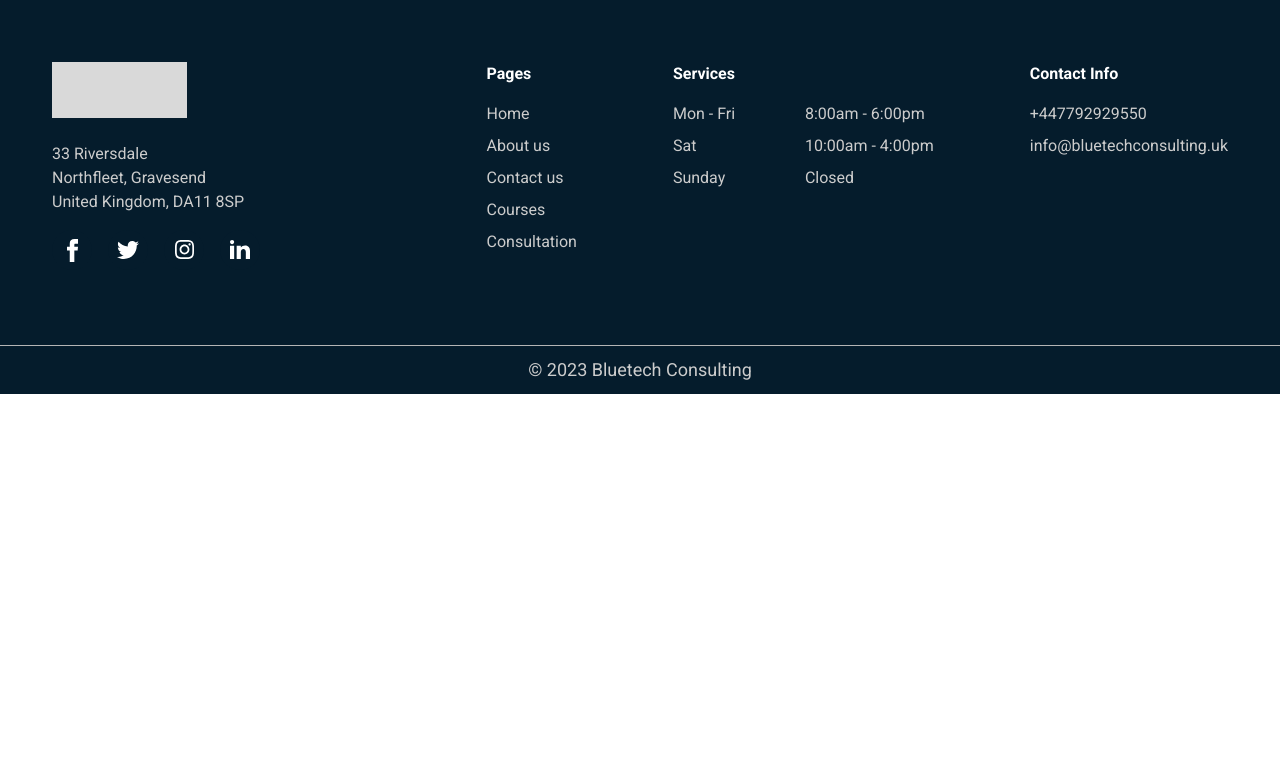
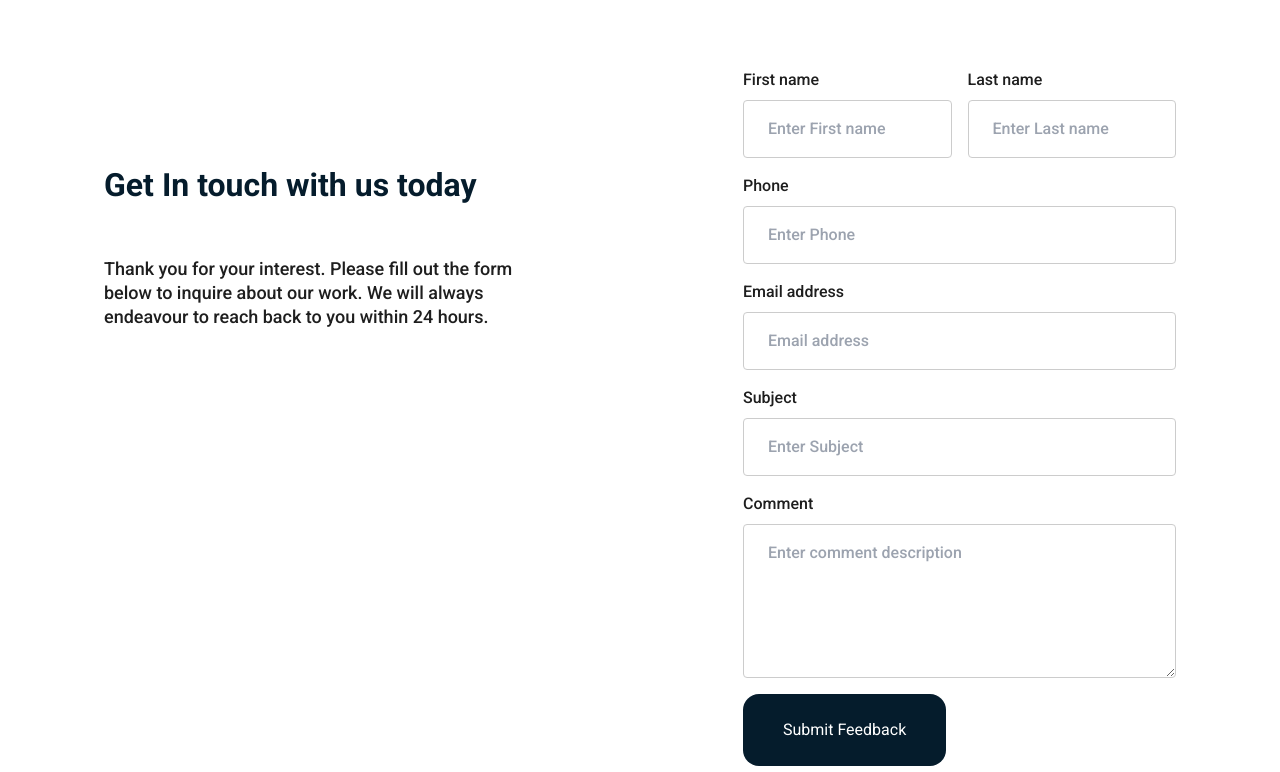
Before and after one commit to elijahthis/bluetech-consulting, a Next.js app: page /contact-us in a window 1280 px wide. Shown: the part 288-1060 px from the top of the page. Before the commit the page ends 800 px from the top, so only its background shows below. Built offline with nearby package versions, Linux system fonts and the light colour scheme.

Commit message:
feat: contact

```diff
--- a/app/contact-us/page.tsx
+++ b/app/contact-us/page.tsx
@@ -1,12 +1,23 @@
+"use client";
 import TitleBanner from "@/components/TitleBanner";
+import { ContactForm, ContactSuccess, SideText } from "@/pageParts/contact-us";
+import { useState } from "react";
 
 const ContactUs = () => {
+	const [done, setDone] = useState(false);
 	return (
-		<main>
+		<main className="">
 			<TitleBanner title="Contact Us" />
-			<div>
-				<div></div>
-			</div>
+			{!done ? (
+				<div className="grid grid-cols-2 gap-[206px] px-[104px] pb-10 pt-[70px]  ">
+					<SideText />
+					<ContactForm setDone={(val: boolean) => setDone(val)} />
+				</div>
+			) : (
+				<div className="py-20 px-[282px] ">
+					<ContactSuccess />
+				</div>
+			)}
 		</main>
 	);
 };
--- /dev/null
+++ b/components/Button/index.tsx
@@ -0,0 +1,36 @@
+"use client";
+import { MouseEvent } from "react";
+
+interface ButtonProps {
+	children: string | JSX.Element;
+	className?: string;
+	onClick: () => void;
+	loading?: boolean;
+	disabled?: boolean;
+	type?: "button" | "submit" | "reset" | undefined;
+}
+
+const Button = ({
+	children,
+	className = "",
+	onClick,
+	loading = false,
+	disabled = false,
+	type = "button",
+}: ButtonProps) => {
+	return (
+		<button
+			className={`rounded-2xl bg-[#051C2C] text-white w-max px-10 py-6 text-base `}
+			onClick={(e: MouseEvent<HTMLButtonElement>) => {
+				if (disabled) e.preventDefault();
+				else if (!loading) onClick && onClick();
+			}}
+			type={type}
+			disabled={disabled}
+		>
+			{children}
+		</button>
+	);
+};
+
+export default Button;
--- /dev/null
+++ b/components/InputComponent/index.tsx
@@ -0,0 +1,59 @@
+interface InputComponentProps {
+	label: string;
+	name: string;
+	value?: string;
+	onChange?: (
+		e: React.ChangeEvent<HTMLInputElement | HTMLTextAreaElement>
+	) => void;
+	type:
+		| "text"
+		| "email"
+		| "password"
+		| "number"
+		| "tel"
+		| "url"
+		| "search"
+		| "textarea"
+		| undefined;
+	placeholder?: string;
+}
+
+const InputComponent = ({
+	label,
+	name,
+	value,
+	onChange,
+	type,
+	placeholder,
+}: InputComponentProps) => {
+	return (
+		<label
+			htmlFor=""
+			className="flex flex-col items-stretch gap-2 text-[051C2C] font-medium "
+		>
+			{label}
+			{type === "textarea" ? (
+				<textarea
+					name={name}
+					id=""
+					cols={30}
+					rows={5}
+					// onChange={onChange}
+					placeholder={placeholder}
+					className={`font-medium py-4 px-6 rounded border border-[#CCC] focus:outline-none focus:ring-2 focus:ring-[#1E86FF] focus:border-transparent `}
+				></textarea>
+			) : (
+				<input
+					name={name}
+					type={type}
+					// value={value}
+					// onChange={onChange}
+					placeholder={placeholder}
+					className={`font-medium py-4 px-6 rounded border border-[#CCC] focus:outline-none focus:ring-2 focus:ring-[#1E86FF] focus:border-transparent `}
+				/>
+			)}
+		</label>
+	);
+};
+
+export default InputComponent;
--- a/pageParts/contact-us/ContactForm.tsx
+++ b/pageParts/contact-us/ContactForm.tsx
@@ -1,3 +1,62 @@
-export const ContactForm = () => {
-	return <form action=""></form>;
+"use client";
+import Button from "@/components/Button";
+import InputComponent from "@/components/InputComponent";
+
+export const ContactForm = ({
+	setDone,
+}: {
+	setDone: (val: boolean) => void;
+}) => {
+	return (
+		<form
+			className="flex flex-col gap-4 items-stretch"
+			action=""
+			onSubmit={(e) => {
+				e.preventDefault();
+				setDone(true);
+			}}
+		>
+			<div className="grid grid-cols-2 gap-4">
+				<InputComponent
+					label="First name"
+					placeholder="Enter First name"
+					name="firstName"
+					type="text"
+				/>
+				<InputComponent
+					label="Last name"
+					placeholder="Enter Last name"
+					name="lastName"
+					type="text"
+				/>
+			</div>
+			<InputComponent
+				label="Phone"
+				placeholder="Enter Phone"
+				name="phone"
+				type="tel"
+			/>
+			<InputComponent
+				label="Email address"
+				placeholder="Email address"
+				name="email"
+				type="email"
+			/>
+			<InputComponent
+				label="Subject"
+				placeholder="Enter Subject"
+				name="subject"
+				type="text"
+			/>
+			<InputComponent
+				label="Comment"
+				placeholder="Enter comment description"
+				name="comment"
+				type="textarea"
+			/>
+			<Button type="submit" onClick={() => {}}>
+				Submit Feedback
+			</Button>
+		</form>
+	);
 };
--- a/pageParts/contact-us/ContactSuccess.tsx
+++ b/pageParts/contact-us/ContactSuccess.tsx
@@ -1,8 +1,8 @@
 export const ContactSuccess = () => {
 	return (
-		<div>
-			<h2>Feedback submitted</h2>
-			<p>
+		<div className="bg-[#F0F9FF] py-[128px] px-[169px] flex flex-col items-center gap-10 text-center ">
+			<h2 className="text-[32px]  ">Feedback submitted</h2>
+			<p className="text-[18px] leading-[24px] font-medium rounded-lg ">
 				Thank you for submitting your feedback. we really appreciate and hope to
 				serve you better.
 			</p>
--- a/pageParts/contact-us/SideText.tsx
+++ b/pageParts/contact-us/SideText.tsx
@@ -1,8 +1,8 @@
 export const SideText = () => {
 	return (
-		<div>
-			<h2>Get In touch with us today</h2>
-			<p>
+		<div className="mt-[93px]">
+			<h2 className="text-[32px] mb-12 ">Get In touch with us today</h2>
+			<p className="text-[18px] leading-[24px] font-medium ">
 				Thank you for your interest. Please fill out the form below to inquire
 				about our work. We will always endeavour to reach back to you within 24
 				hours.
--- a/pageParts/contact-us/index.ts
+++ b/pageParts/contact-us/index.ts
@@ -0,0 +1,3 @@
+export { SideText } from "./SideText";
+export { ContactForm } from "./ContactForm";
+export { ContactSuccess } from "./ContactSuccess";
```
